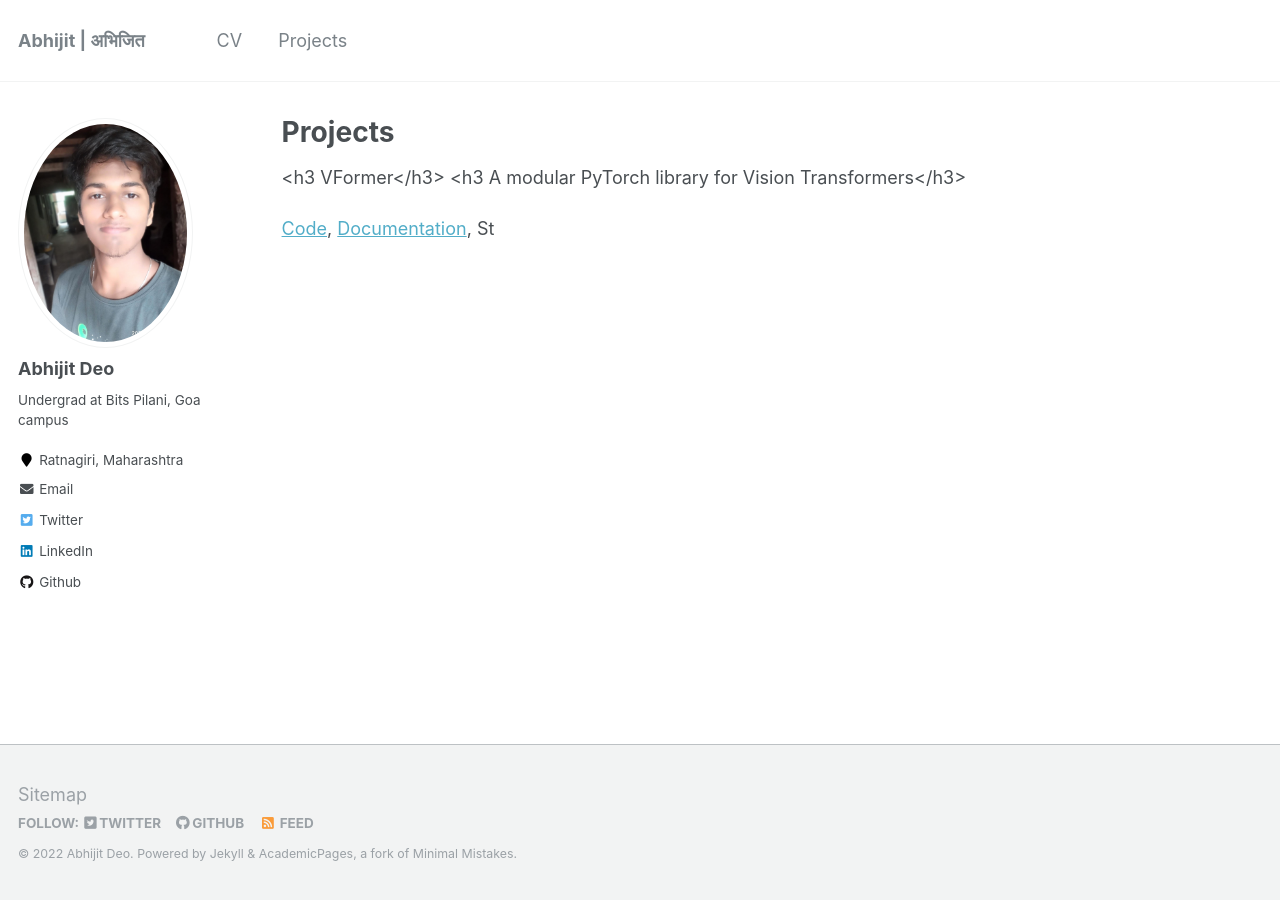
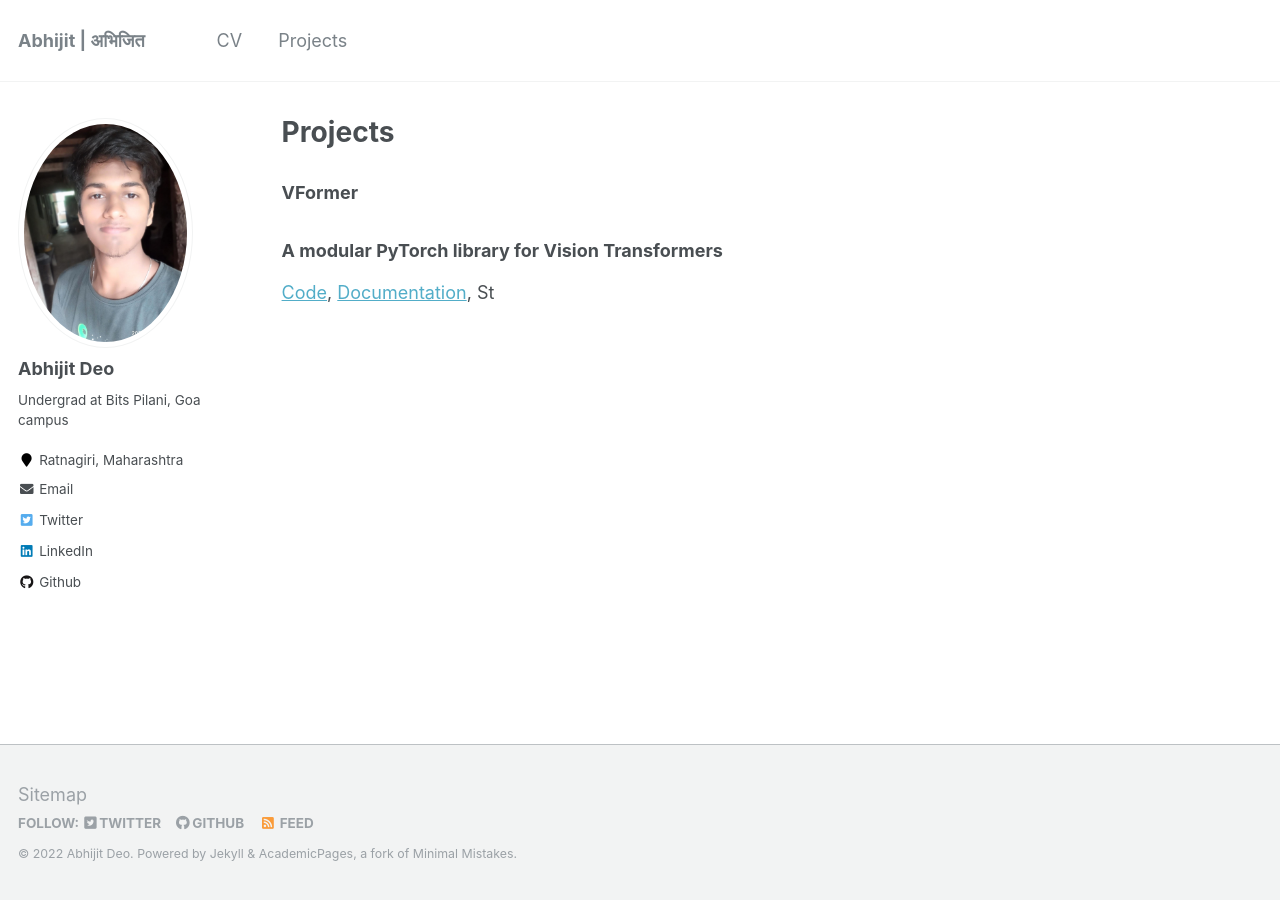
Before and after one commit to abhi-glitchhg/abhi-glitchhg.github.io, a Jekyll site: the page built from _pages/projects.md, in a window 1280 px wide. Built offline with Jekyll 4.4.1, drawn with Linux system fonts in a browser that asks for light colours.

```diff
--- a/_pages/projects.md
+++ b/_pages/projects.md
@@ -6,7 +6,7 @@ author_profile: true
 redirect_from:
   - /projects
 ---
-<h3 VFormer</h3>
-<h3 A modular PyTorch library for Vision Transformers</h3>
+<h3>VFormer</h3>
+<h3>A modular PyTorch library for Vision Transformers</h3>
 
 [Code](www.github.com/sforaidl/vformer), [Documentation](https://vformer.readthedocs.io/en/latest/), St
```
